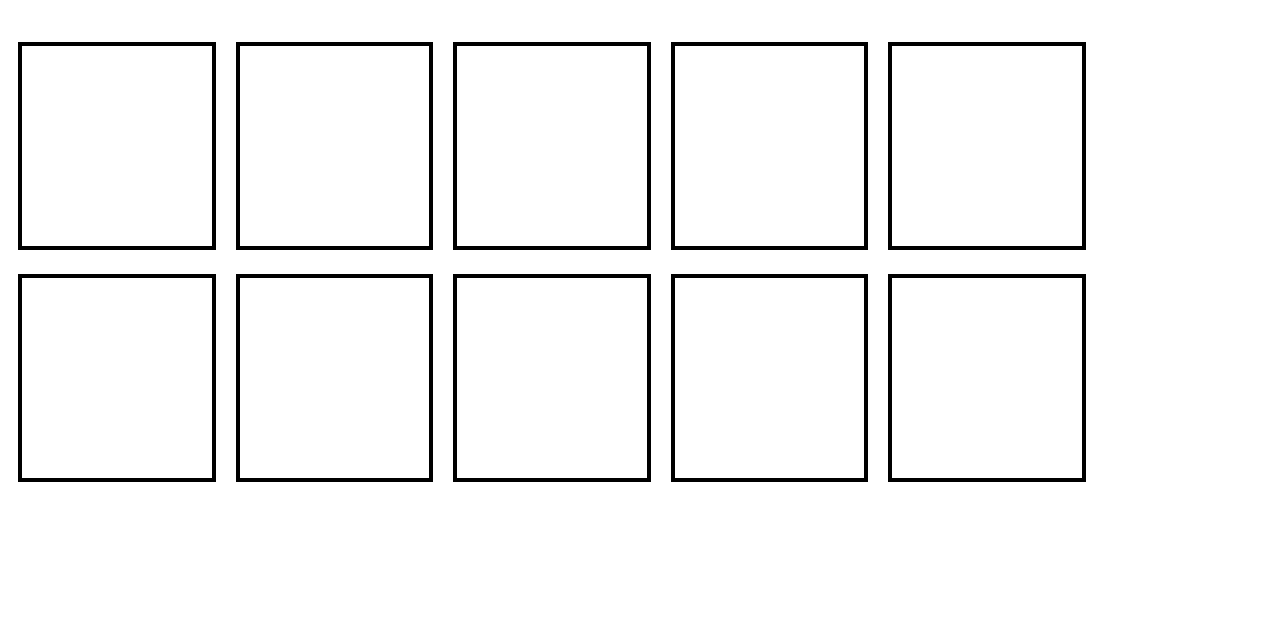
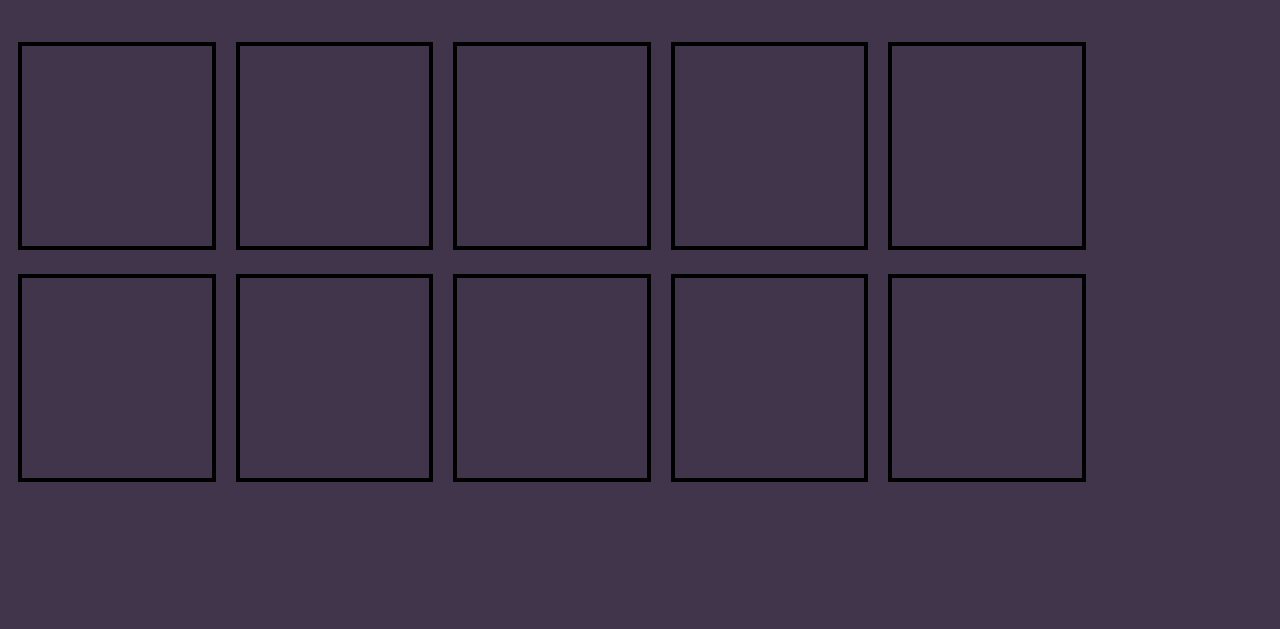
Before and after one commit to snstrong/MemoryGame, a plain HTML site: page index.html in a window 1280 px wide. Shown: the part 171-800 px from the top of the page. Drawn offline with nearby package versions, Linux system fonts and the light colour scheme.

Commit message:
added background color

```diff
--- a/style.css
+++ b/style.css
@@ -1,4 +1,8 @@
 /* Memory Game v1.0 */
+
+body {
+  background-color: rgb(64, 53, 75);
+}
 
 #game div {
   border: 4px solid black;
```
